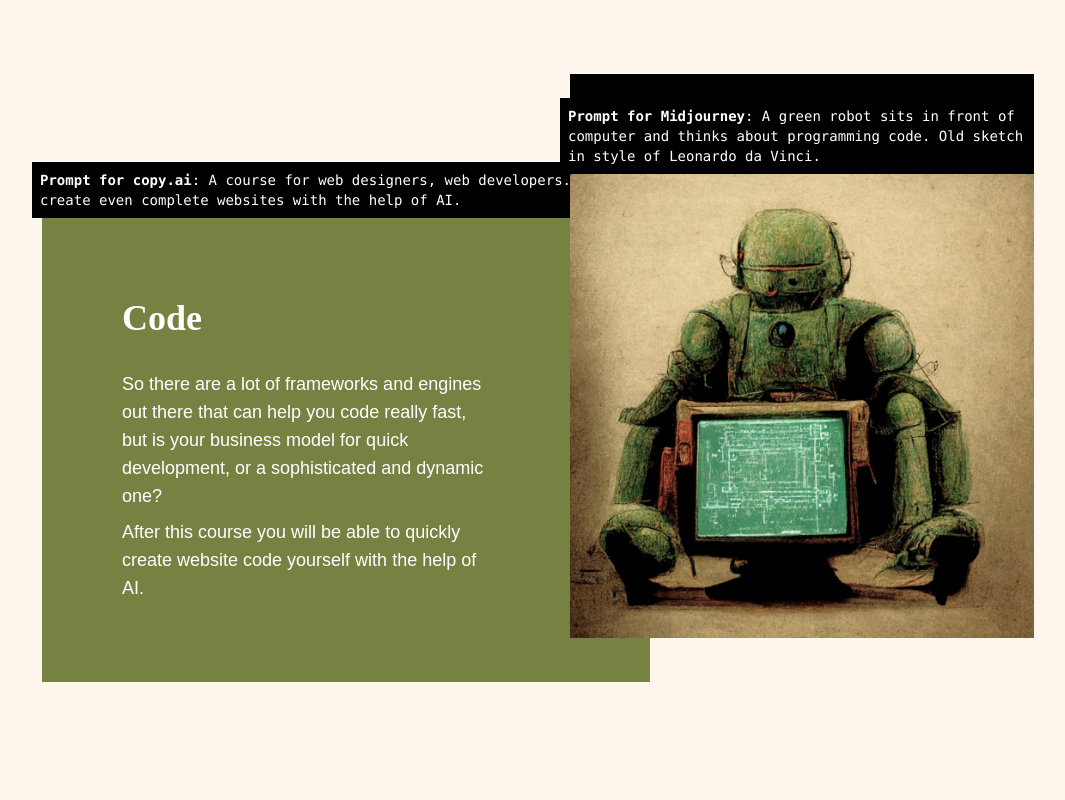
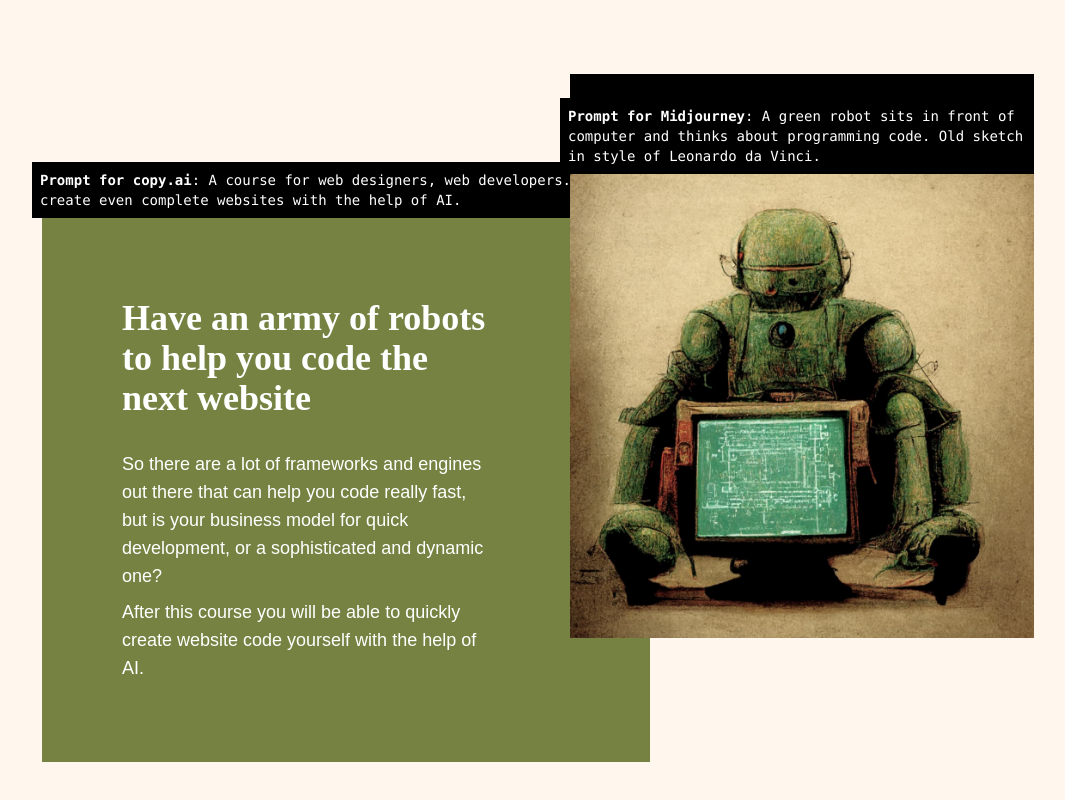
Before and after one commit to mariohamann/course-create-with-ai, an Astro site: page / in a window 1280 px wide. Shown: the part 2122-2922 px from the top of the page, without its empty margins (134-1199 px from the left). Built offline with nearby package versions, Linux system fonts and the light colour scheme; Astro itself is replaced by a stand-in of ours; a web font is replaced by a local one.

Commit message:
fix: add code headline

```diff
--- a/src/pages/index.astro
+++ b/src/pages/index.astro
@@ -39,7 +39,7 @@ import Header from "../components/Header.astro";
 			<p>With A.I. and this course, your wish will come true.</p>
 		</Card>
 		<Card
-			title='Code'
+			title='Have an army of robots to help you code the next website'
 			image='code.jpg'
 			imageAlt='A green robot sits in front of computer and thinks about programming code. Old sketch in style of Leonardo da Vinci.'
 			textAlt='A course for web designers, web developers. They learn how to programme website code or create even complete websites with the help of AI.'
```
